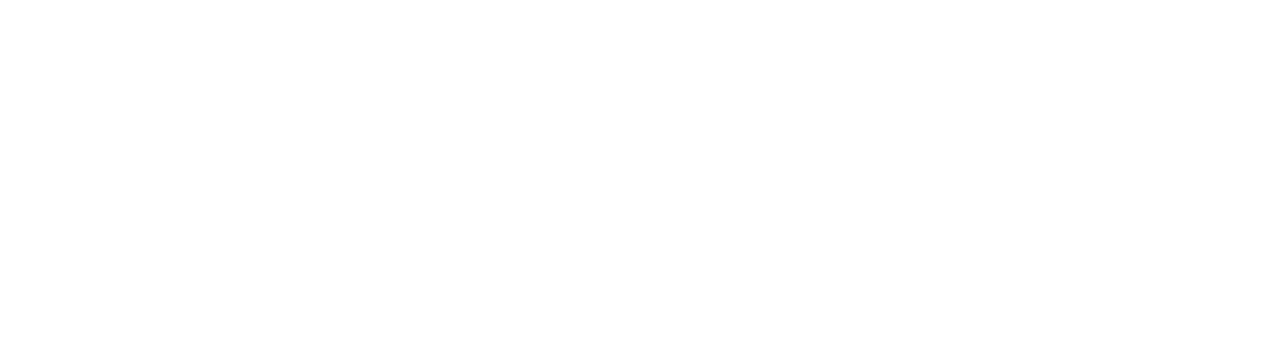
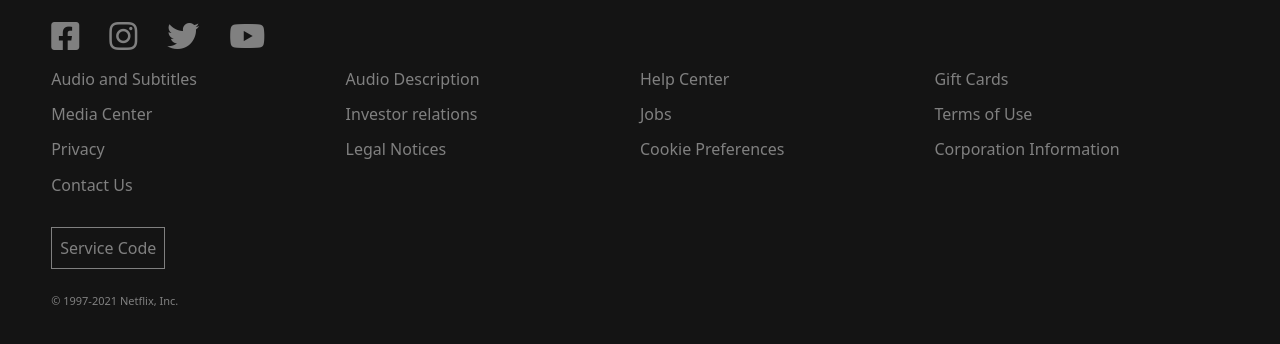
Before and after one commit to ShakaLondon/M3-BENCHMARK, a plain HTML site: page index.html in a window 1280 px wide. Drawn offline with nearby package versions, Linux system fonts and the light colour scheme.

Commit message:
footer at index done

```diff
--- a/css/styles.css
+++ b/css/styles.css
@@ -0,0 +1,61 @@
+body {
+  background: #141414;
+  width: 100%;
+}
+
+li {
+  list-style: none;
+}
+
+a {
+  text-decoration: none;
+}
+
+footer {
+  margin: 20px auto 0;
+  padding: 0 4%;
+  color: grey;
+}
+
+.social-links a {
+  margin-right: 30px;
+}
+
+.social-icon {
+  height: 27px;
+  border-radius: 7px;
+}
+
+.links li {
+  line-height: 1.2;
+  flex-basis: 50%;
+  margin-bottom: 1rem;
+}
+
+@media screen and (min-width: 800px) {
+  .links li {
+    flex-basis: 25%;
+  }
+}
+
+.links li a {
+  color: grey;
+}
+.links li a:hover {
+  text-decoration: underline;
+}
+
+.service-btn {
+  color: grey;
+  border: 1px solid grey;
+}
+.service-btn:hover {
+  color: white;
+}
+
+footer i {
+  color: grey;
+}
+.copyright {
+  font-size: 11px;
+}
--- a/index.html
+++ b/index.html
@@ -1,18 +1,74 @@
-<!doctype html>
+<!DOCTYPE html>
 <html lang="en">
   <head>
     <!-- Required meta tags -->
-    <meta charset="utf-8">
-    <meta name="viewport" content="width=device-width, initial-scale=1">
+    <meta charset="utf-8" />
+    <meta name="viewport" content="width=device-width, initial-scale=1" />
 
     <!-- Bootstrap CSS -->
-    <link href="https://cdn.jsdelivr.net/npm/bootstrap@5.0.0-beta2/dist/css/bootstrap.min.css" rel="stylesheet" integrity="sha384-BmbxuPwQa2lc/FVzBcNJ7UAyJxM6wuqIj61tLrc4wSX0szH/Ev+nYRRuWlolflfl" crossorigin="anonymous">
-    <link href="css/styles.css" rel="stylesheet">
+    <link
+      href="https://cdn.jsdelivr.net/npm/bootstrap@5.0.0-beta2/dist/css/bootstrap.min.css"
+      rel="stylesheet"
+      integrity="sha384-BmbxuPwQa2lc/FVzBcNJ7UAyJxM6wuqIj61tLrc4wSX0szH/Ev+nYRRuWlolflfl"
+      crossorigin="anonymous"
+    />
+
+    <!-- FontAwesome -->
+    <link
+      rel="stylesheet"
+      href="https://cdnjs.cloudflare.com/ajax/libs/font-awesome/5.15.3/css/all.min.css"
+      integrity="sha512-iBBXm8fW90+nuLcSKlbmrPcLa0OT92xO1BIsZ+ywDWZCvqsWgccV3gFoRBv0z+8dLJgyAHIhR35VZc2oM/gI1w=="
+      crossorigin="anonymous"
+    />
+
+    <link href="css/styles.css" rel="stylesheet" />
     <title>Netflix</title>
   </head>
   <body>
+    <footer>
+      <div class="social-links d-flex mb-3">
+        <a href="https://www.facebook.com/Netflix" target="_blank">
+          <i class="fab fa-facebook-square fa-2x"></i>
+        </a>
+        <a href="https://www.instagram.com/Netflix" target="_blank">
+          <i class="fab fa-instagram fa-2x"></i>
+        </a>
+        <a href="https://www.twitter.com/Netflix" target="_blank">
+          <i class="fab fa-twitter fa-2x"></i>
+        </a>
+        <a href="https://www.youtube.com/Netflix" target="_blank">
+          <i class="fab fa-youtube fa-2x"></i>
+        </a>
+      </div>
 
-    <script src="https://cdn.jsdelivr.net/npm/bootstrap@5.0.0-beta2/dist/js/bootstrap.bundle.min.js" integrity="sha384-b5kHyXgcpbZJO/tY9Ul7kGkf1S0CWuKcCD38l8YkeH8z8QjE0GmW1gYU5S9FOnJ0" crossorigin="anonymous"></script>
+      <ul class="links d-flex align-items-start flex-wrap p-0">
+        <li><a href="#">Audio and Subtitles</a></li>
+        <li><a href="#">Audio Description</a></li>
+        <li><a href="#">Help Center</a></li>
+        <li><a href="#">Gift Cards</a></li>
+        <li><a href="#">Media Center</a></li>
+        <li><a href="#">Investor relations</a></li>
+        <li><a href="#">Jobs</a></li>
+        <li><a href="#">Terms of Use</a></li>
+        <li><a href="#">Privacy</a></li>
+        <li><a href="#">Legal Notices</a></li>
+        <li><a href="#">Cookie Preferences</a></li>
+        <li><a href="#">Corporation Information</a></li>
+        <li><a href="#">Contact Us</a></li>
+      </ul>
+
+      <button class="service-btn p-2 bg-transparent mb-4">Service Code</button>
+
+      <div class="copyright">
+        <p>© 1997-2021 Netflix, Inc.</p>
+      </div>
+    </footer>
+
+    <script
+      src="https://cdn.jsdelivr.net/npm/bootstrap@5.0.0-beta2/dist/js/bootstrap.bundle.min.js"
+      integrity="sha384-b5kHyXgcpbZJO/tY9Ul7kGkf1S0CWuKcCD38l8YkeH8z8QjE0GmW1gYU5S9FOnJ0"
+      crossorigin="anonymous"
+    ></script>
     <script src="js/script.js"></script>
   </body>
 </html>
```
